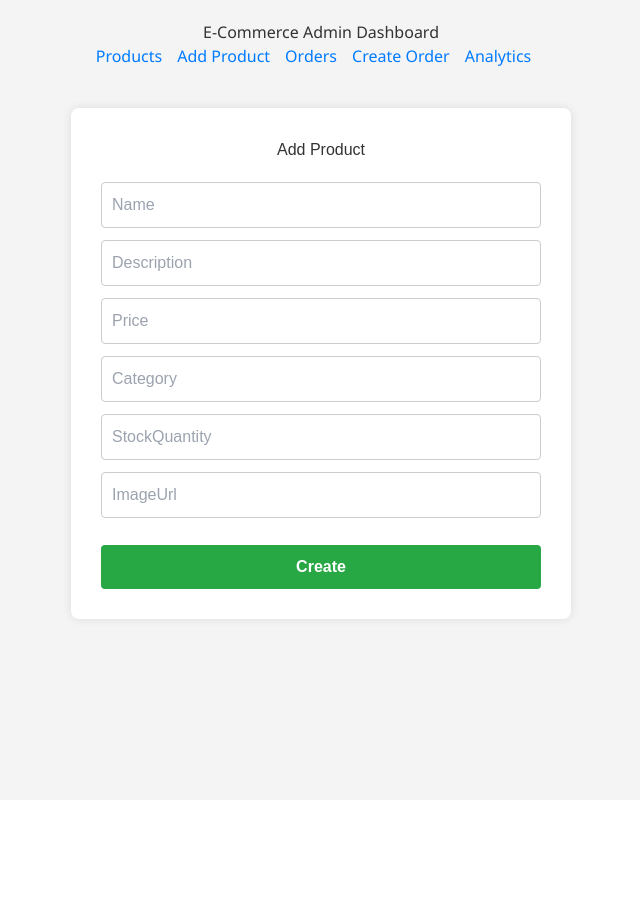
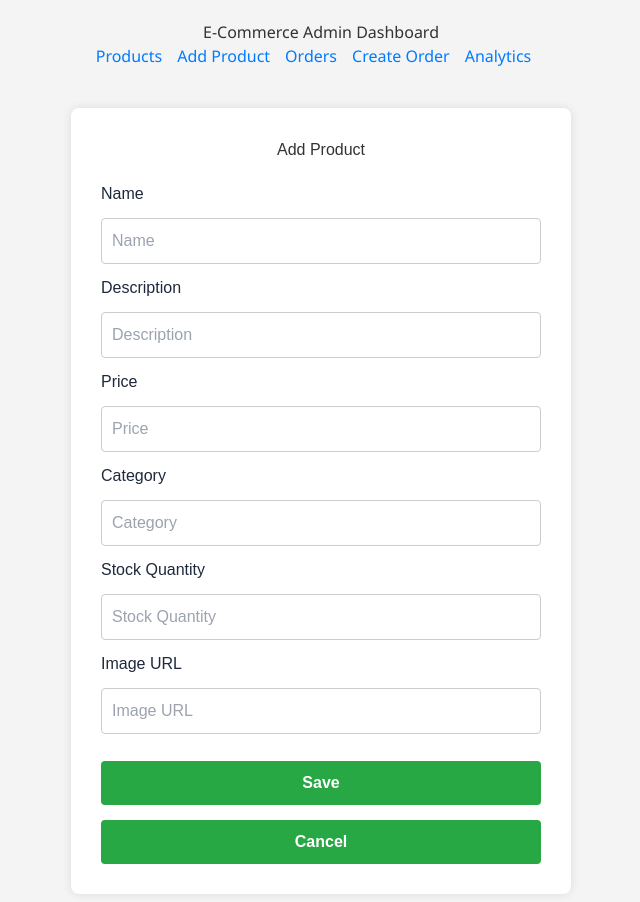
Before and after one commit to hariramjitech/E-Commerce-Admin, a React (Create React App) app in the folder reactapp/: page /add-product in a window 1280 px wide. Shown: the top 902 px of the page, without its empty margins (319-959 px from the left). Before the commit the page ends 800 px from the top, so only its background shows below. Built offline with nearby package versions, Linux system fonts and the light colour scheme.

Commit message:
ProductForm

```diff
--- a/reactapp/src/components/ProductForm.js
+++ b/reactapp/src/components/ProductForm.js
@@ -1,48 +1,80 @@
 import React, { useState } from 'react';
 import { createProduct } from '../utils/api';
 import { useNavigate } from 'react-router-dom';
-import '../style/ProductForm.css'; // ✅ Import the CSS
+import '../style/ProductForm.css';
 
-const ProductForm = () => {
+const ProductForm = ({ onSave, onCancel }) => {
   const [product, setProduct] = useState({
-    name: '', description: '', price: '', category: '', stockQuantity: '', imageUrl: ''
+    name: '',
+    description: '',
+    price: '',
+    category: '',
+    stockQuantity: '',
+    imageUrl: '',
   });
-
+  const [error, setError] = useState('');
   const navigate = useNavigate();
 
-  const handleChange = e => {
+  const handleChange = (e) => {
     const { name, value } = e.target;
     setProduct({ ...product, [name]: value });
+    setError(''); // Clear error on change
   };
 
-  const handleSubmit = e => {
+  const handleSubmit = async (e) => {
     e.preventDefault();
+    try {
       const formatted = {
         ...product,
-      price: parseFloat(product.price),
-      stockQuantity: parseInt(product.stockQuantity)
+        price: parseFloat(product.price) || 0,
+        stockQuantity: parseInt(product.stockQuantity) || 0,
       };
-    createProduct(formatted)
-      .then(() => {
-        alert("✅ Product created successfully!");
+      const response = await createProduct(formatted);
+      if (onSave) onSave(response);
       navigate('/');
-      });
+    } catch (err) {
+      setError('Invalid product data');
+    }
+  };
+
+  const handleCancel = () => {
+    if (onCancel) onCancel();
+    navigate('/');
   };
 
   return (
     <form onSubmit={handleSubmit} className="form-container">
       <h2>Add Product</h2>
-      {Object.keys(product).map(key => (
+      {error && <p className="error" style={{ color: 'red' }}>{error}</p>}
+      {[
+        { key: 'name', label: 'Name', type: 'text' },
+        { key: 'description', label: 'Description', type: 'text' },
+        { key: 'price', label: 'Price', type: 'number' },
+        { key: 'category', label: 'Category', type: 'text' },
+        { key: 'stockQuantity', label: 'Stock Quantity', type: 'number' },
+        { key: 'imageUrl', label: 'Image URL', type: 'text' },
+      ].map(({ key, label, type }) => (
+        <div key={key} className="form-group">
+          <label htmlFor={key}>{label}</label>
           <input
-          key={key}
+            id={key}
             name={key}
             value={product[key]}
             onChange={handleChange}
-          placeholder={key.charAt(0).toUpperCase() + key.slice(1)}
-          type={key === 'price' || key === 'stockQuantity' ? 'number' : 'text'}
+            placeholder={label}
+            type={type}
+            data-testid={`${key}-input`}
           />
+        </div>
       ))}
-      <button type="submit">Create</button>
+      <div className="form-actions">
+        <button type="submit" data-testid="form-save">
+          Save
+        </button>
+        <button type="button" onClick={handleCancel} data-testid="form-cancel">
+          Cancel
+        </button>
+      </div>
     </form>
   );
 };
```
Lines whose indentation alone changed are shown as unchanged.
